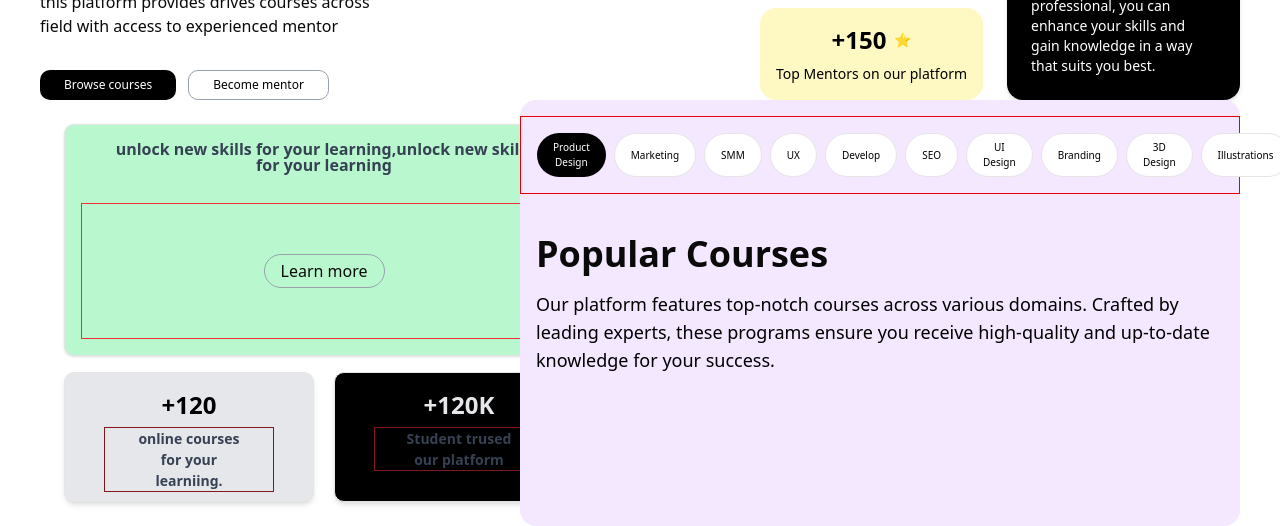
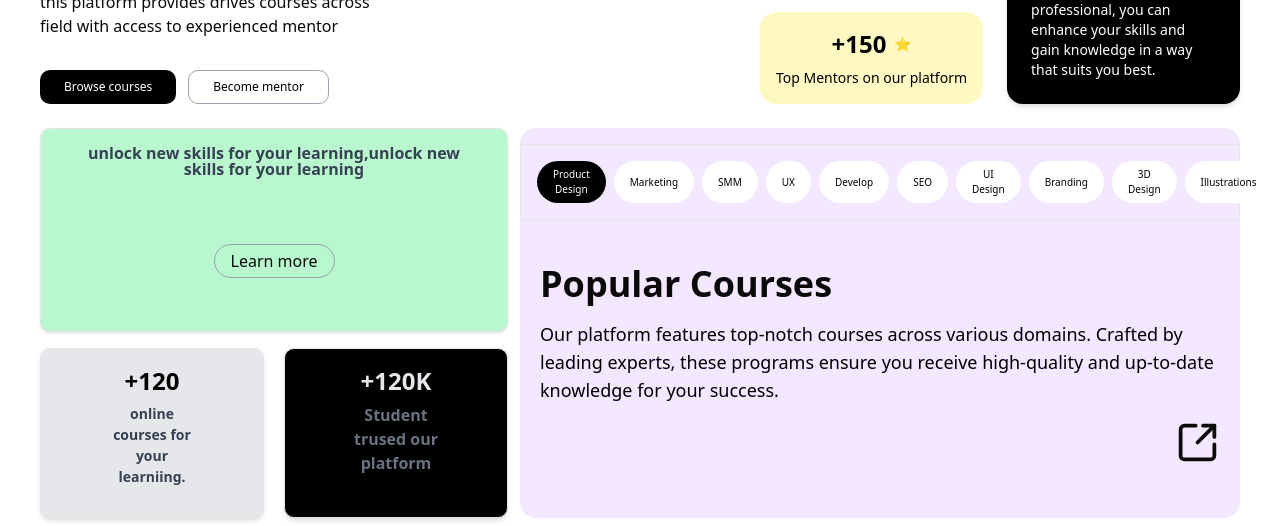
Before and after one commit to rosepeacemaker/lms-website, a Next.js app: page / in a window 1280 px wide. Shown: the part 274-800 px from the top of the page. Built offline with nearby package versions, Linux system fonts and the light colour scheme.

Commit message:
done✔️

```diff
--- a/src/features/components/hero.tsx
+++ b/src/features/components/hero.tsx
@@ -23,10 +23,10 @@ export default function Hero() {
             experienced mentor
           </p>
           <div className="flex flex-row gap-3 mt-8">
-            <Button className="px-6 py-1.5 text-white text-xs bg-black rounded-lg">
+            <Button className="px-6 py-2 text-white text-xs bg-black rounded-lg">
               Browse courses
             </Button>
-            <Button className="px-6 py-1.5 bg-white text-xs rounded-lg text-black border border-gray-400">
+            <Button className="px-6 py-2 bg-white text-xs rounded-lg text-black border border-gray-400">
               Become mentor
             </Button>
           </div>
--- a/src/features/components/herofooter.tsx
+++ b/src/features/components/herofooter.tsx
@@ -6,6 +6,7 @@ import {
   CardHeader,
   CardTitle,
 } from "@/components/ui/card";
+import { ArrowUpRightFromSquareIcon } from "lucide-react";
 import React from "react";
 
 export default function Cards() {
@@ -22,35 +23,35 @@ export default function Cards() {
     { name: "Illustrations", active: false },
   ];
   return (
-    <div className="flex flex-1">
-      <div className="flex flex-row h-full w-[40%]">
-        <div className="flex flex-col p-6">
-          <Card className="bg-green-200 flex flex-1 h-full rounded-lg p-4 text-center">
+    <div className="flex flex-1 w-full mt-6 mb-2 gap-3">
+      <div className="flex flex-row flex-1 w-[40%]">
+        <div className="flex flex-col flex-1">
+          <Card className="bg-green-200 flex flex-1 rounded-lg p-4 text-center">
             <CardHeader>
               <CardTitle className="text-gray-700">
                 unlock new skills for your learning,unlock new skills for your
                 learning
               </CardTitle>
             </CardHeader>
-            <CardAction className="flex flex-1 items-center justify-center w-full border border-red-500">
+            <CardAction className="flex flex-1 items-center justify-center w-full">
               <Button className="rounded-full border border-gray-400 bg-green-200 px-4 py-1">
                 Learn more
               </Button>
             </CardAction>
           </Card>
-          <div className="flex flex-row gap-5 mt-4">
-            <Card className="bg-gray-200 text-black p-4 rounded-lg shadow-md w-[250px] h-[130px]">
+          <div className="flex flex-row flex-1 gap-5 mt-4">
+            <Card className="bg-gray-200 flex flex-1 text-black p-4 rounded-lg shadow-md">
               <CardHeader className="flex items-center flex-col">
                 <CardTitle className="text-2xl font-bold">+120</CardTitle>
-                <CardContent className="text-center text-gray-700 text-[14px] font-semibold  w-[170px] border border-red-900">
+                <CardContent className="text-center text-gray-700 text-[14px] font-semibold">
                   online courses for your learniing.
                 </CardContent>
               </CardHeader>
             </Card>
-            <Card className="bg-black text-gray-200 p-4 rounded-lg shadow-md w-[250px] h-[130px]">
+            <Card className="bg-black text-gray-200 flex flex-1 p-4 rounded-lg shadow-md">
               <CardHeader className="flex items-center flex-col">
                 <CardTitle className="text-2xl font-bold">+120K</CardTitle>
-                <CardContent className="text-center text-gray-700 text-[14px] font-semibold  w-[170px] border border-red-900">
+                <CardContent className="text-center text-gray-500 text-[16px] font-semibold">
                   Student trused our platform
                 </CardContent>
               </CardHeader>
@@ -58,30 +59,29 @@ export default function Cards() {
           </div>
         </div>
       </div>
-      <div className="h-full w-[60%] rounded-2xl bg-purple-100">
-        <div className="flex flex-row gap-2 border border-red-600 mt-4 p-4">
+      <div className="flex-1 w-[60%] rounded-2xl bg-purple-100">
+        <div className="flex flex-row gap-2 border mt-4 p-4">
           {cardsbtn.map((items, index) => (
             <button
               key={index}
               className={`px-4 py-1.5 text-black text-[10px] rounded-full ${
-                items.active
-                  ? "bg-black text-white"
-                  : "bg-white text-black border"
+                items.active ? "bg-black text-white" : "bg-white text-black"
               }`}
             >
               {items.name}
             </button>
           ))}
         </div>
-        <div className="flex flex-col p-4">
-          <h2 className="text-4xl font-bold mt-6  border-b-gray-700 mb-4">
-            Popular Courses
-          </h2>
+        <div className="flex flex-col p-5">
+          <h2 className="text-4xl font-bold mt-6 mb-4">Popular Courses</h2>
           <p className="text-lg text-black mb-4">
             Our platform features top-notch courses across various domains.
             Crafted by leading experts, these programs ensure you receive
             high-quality and up-to-date knowledge for your success.
           </p>
+          <span className="flex flex-1 w-full justify-end items-center">
+            <ArrowUpRightFromSquareIcon size={45} className="font-bold" />
+          </span>
         </div>
       </div>
     </div>
```
